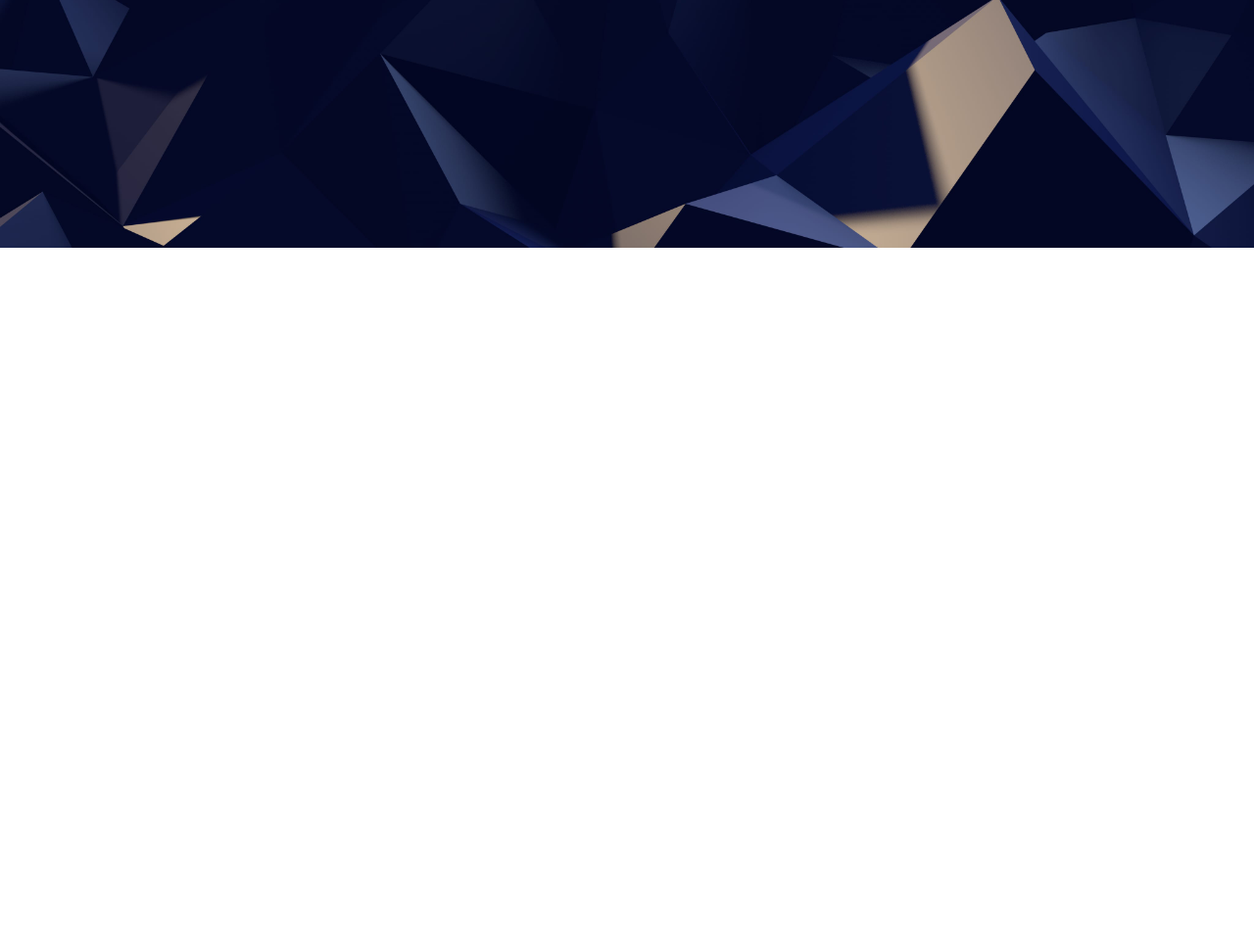
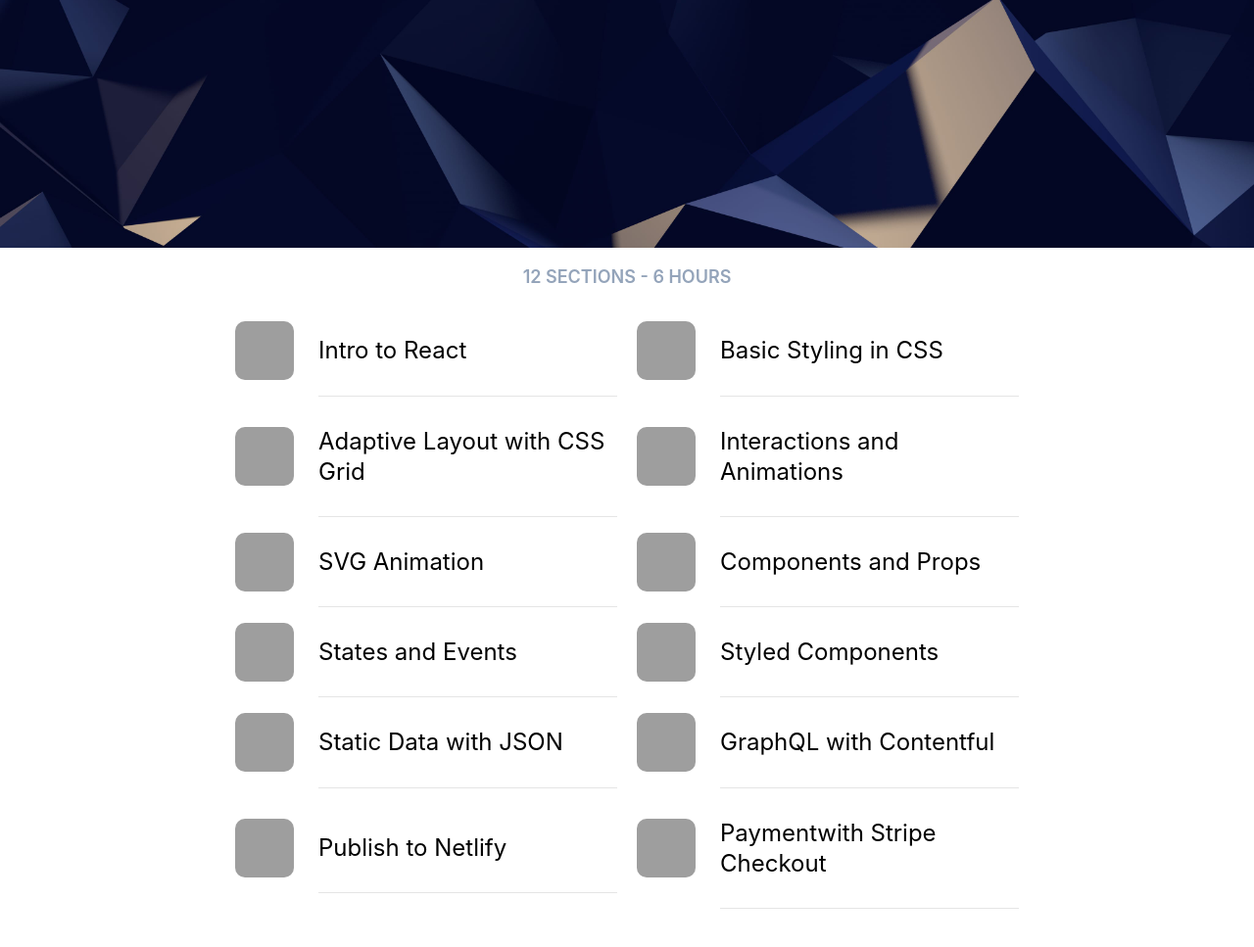
Before and after one commit to brgbaptiste/react-app, a Gatsby site: page / in a window 1280 px wide. Shown: the part 2155-3122 px from the top of the page at 98% size. Before the commit the page ends 2414 px from the top, so only its background shows below. Built offline with nearby package versions, Linux system fonts and the light colour scheme; Gatsby itself is replaced by a stand-in of ours; grey boxes are pictures that could not be loaded.

Commit message:
static-data

```diff
--- /dev/null
+++ b/src/components/Cell.js
@@ -0,0 +1,35 @@
+import React from 'react'
+import styled from 'styled-components'
+
+const CellGroup = styled.div`
+    display: grid;
+    grid-template-columns: 60px auto;
+    grid-gap: 25px;
+    align-items: center;
+    min-width: 320px;
+`
+
+const CellImage = styled.div`
+    width: 60px;
+    height: 60px;
+    background: #212C4F;
+    border-radius: 10px;
+    background-image: url(${props => props.image});
+    background-size: 60px;
+`
+
+const CellTitle = styled.div`
+    font-size: 24px;
+    border-bottom: 1px solid rgba(0,0,0, 0.1);
+    padding: 30px 0;
+`
+
+
+const Cell = props => (
+    <CellGroup>
+        <CellImage image={props.image}></CellImage>
+        <CellTitle>{props.title}</CellTitle>
+    </CellGroup>
+)
+
+export default Cell
--- a/src/pages/index.js
+++ b/src/pages/index.js
@@ -5,7 +5,30 @@
 import Card from '../components/card';
 import Section from '../components/Section';
 import Wave from '../components/Wave';
+import staticdata from '../../staticdata.json';
+import Cell from '../components/Cell';
+import styled from 'styled-components'
 
+const SectionCaption = styled.p`
+  font-weight: 600;
+  font-size: 18px;
+  text-transform: uppercase;
+  color: #94A4BA;
+  text-align: center;
+`
+
+const SectionCellGroup = styled.div`
+  max-width: 800px;
+  margin: 0 auto 100px;
+  padding: 0 20px;
+  display: grid;
+  grid-template-columns: repeat(2, 1fr);
+  grid-column-gap: 20px;
+
+  @media (max-width: 800px) {
+    grid-template-columns: repeat(1, 1fr);
+  }
+`
 
 
 const IndexPage = () => (
@@ -59,6 +82,13 @@
           title="React for Designers"
           text="Learn how to build a modern site using React and the most efficient libraries to get your site/product online. Get familiar with components, Grid CSS, animations, interactions, dynamic data with Contentful and deploying your site with Netlify."
       />
+
+<SectionCaption>12 sections - 6 hours</SectionCaption>
+<SectionCellGroup>
+  {staticdata.cells.map(cell => (
+    <Cell title={cell.title} image={cell.image} />
+  ))}
+</SectionCellGroup>
   </Layout>
 
 )
--- /dev/null
+++ b/staticdata.json
@@ -0,0 +1,52 @@
+{
+    "cells" : [
+        {
+            "title": "Intro to React",
+            "image": "https://upload.wikimedia.org/wikipedia/commons/thumb/a/a7/React-icon.svg/2000px-React-icon.svg.png"
+        },
+        {
+            "title": "Basic Styling in CSS",
+            "image": "https://upload.wikimedia.org/wikipedia/commons/thumb/a/a7/React-icon.svg/2000px-React-icon.svg.png"
+        },
+        {
+            "title": "Adaptive Layout with CSS Grid",
+            "image": "https://upload.wikimedia.org/wikipedia/commons/thumb/a/a7/React-icon.svg/2000px-React-icon.svg.png"
+        },
+        {
+            "title": "Interactions and Animations",
+            "image": "https://upload.wikimedia.org/wikipedia/commons/thumb/a/a7/React-icon.svg/2000px-React-icon.svg.png"
+        },
+        {
+            "title": "SVG Animation",
+            "image": "https://upload.wikimedia.org/wikipedia/commons/thumb/a/a7/React-icon.svg/2000px-React-icon.svg.png"
+        },
+        {
+            "title": "Components and Props",
+            "image": "https://upload.wikimedia.org/wikipedia/commons/thumb/a/a7/React-icon.svg/2000px-React-icon.svg.png"
+        },
+        {
+            "title": "States and Events",
+            "image": "https://upload.wikimedia.org/wikipedia/commons/thumb/a/a7/React-icon.svg/2000px-React-icon.svg.png"
+        },
+        {
+            "title": "Styled Components",
+            "image": "https://cl.ly/1U1F170x3D0L/download/logo-react-small.png"
+        },
+        {
+            "title": "Static Data with JSON",
+            "image": "https://upload.wikimedia.org/wikipedia/commons/thumb/a/a7/React-icon.svg/2000px-React-icon.svg.png"
+        },
+        {
+            "title": "GraphQL with Contentful",
+            "image": "https://upload.wikimedia.org/wikipedia/commons/thumb/a/a7/React-icon.svg/2000px-React-icon.svg.png"
+        },
+        {
+            "title": "Publish to Netlify",
+            "image": "https://upload.wikimedia.org/wikipedia/commons/thumb/a/a7/React-icon.svg/2000px-React-icon.svg.png"
+        },
+        {
+            "title": "Paymentwith Stripe Checkout",
+            "image": "https://upload.wikimedia.org/wikipedia/commons/thumb/a/a7/React-icon.svg/2000px-React-icon.svg.png"
+        }
+    ]
+}
```
